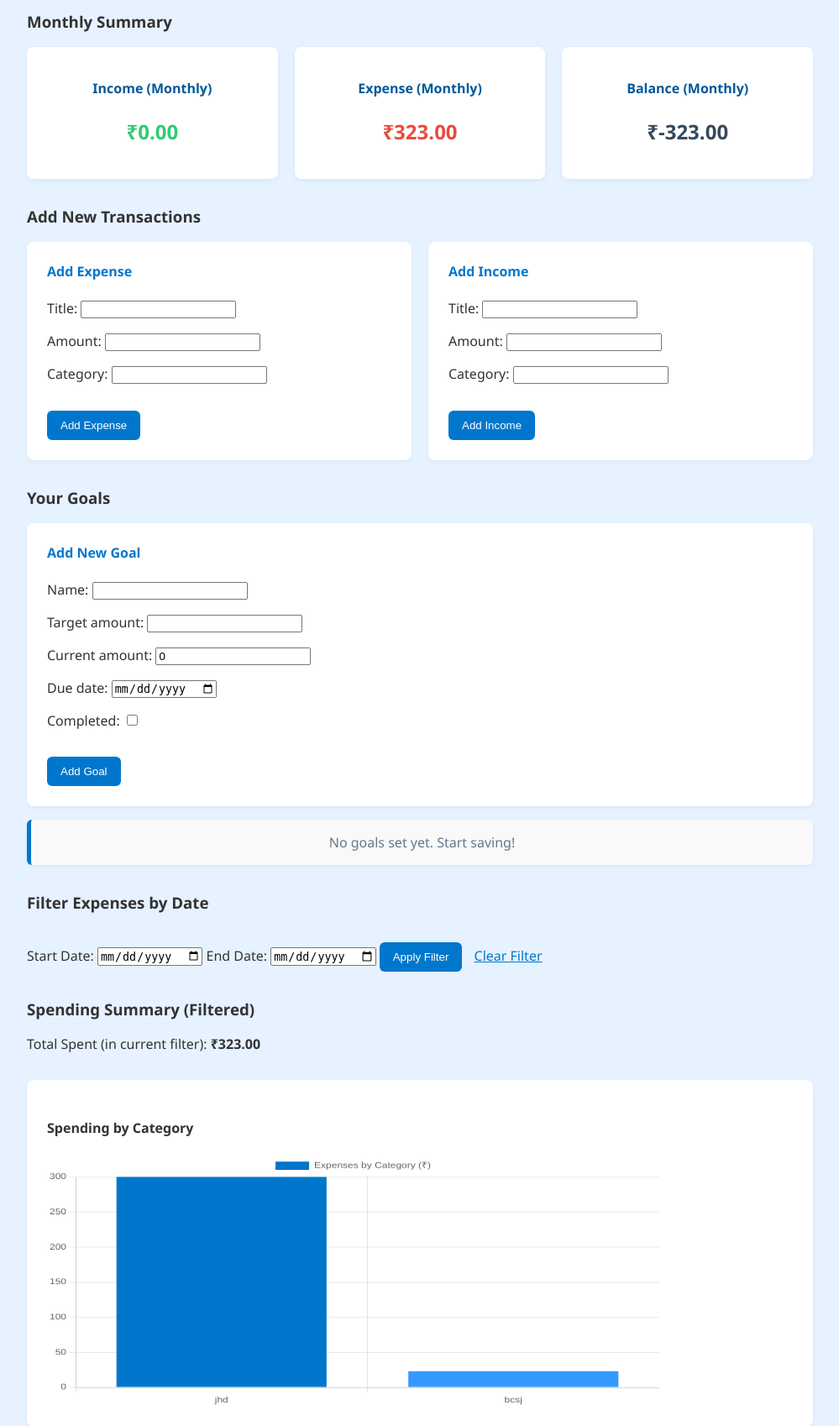
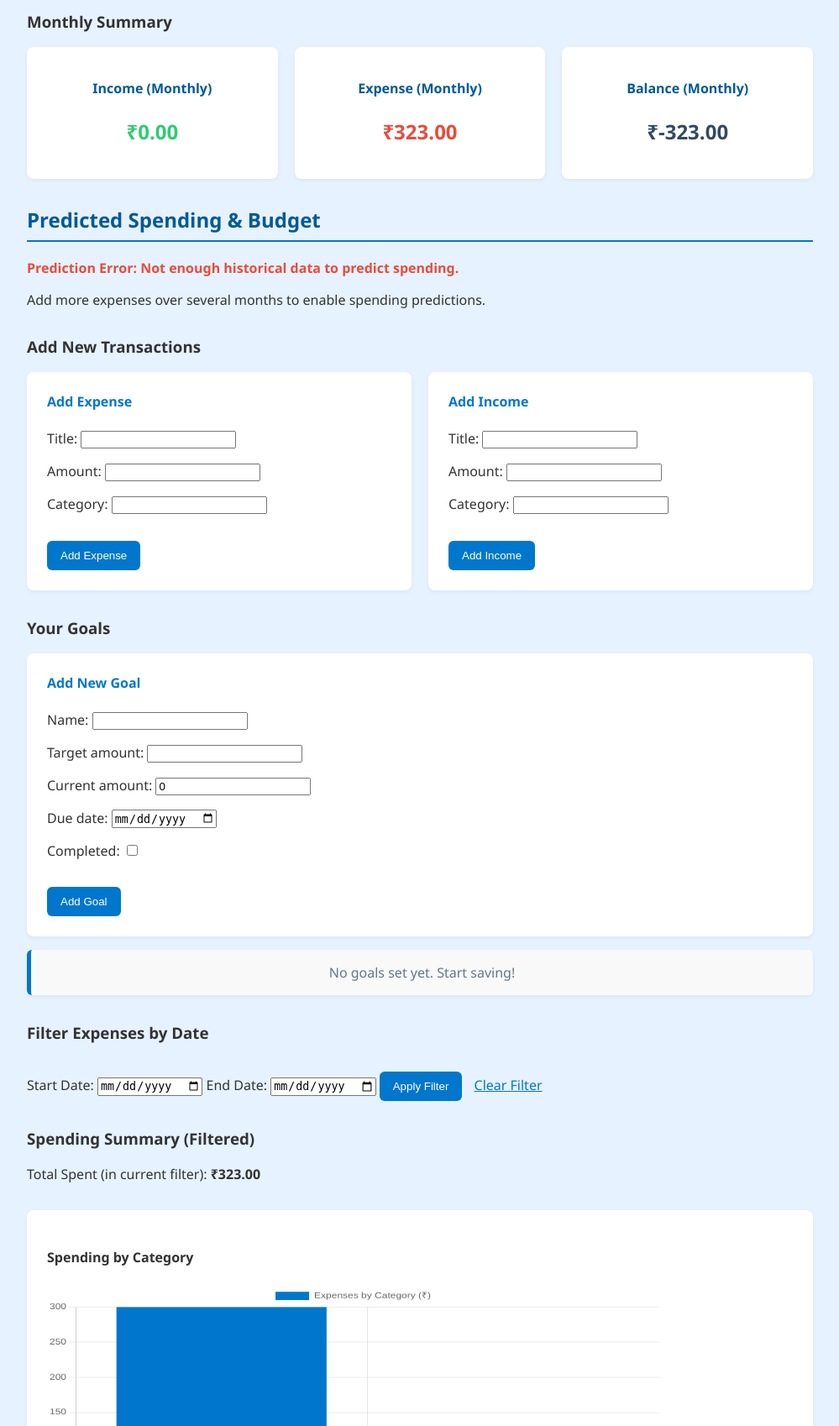
Before and after one commit to nandanarnandu/personal_expense_tracker, a Django app: page /dashboard/ in a window 1280 px wide. Shown: the part 417-2115 px from the top of the page at 84% size, without its empty margins (140-1139 px from the left). Run offline with Django 5.2, Linux system fonts and the light colour scheme; a user stored in the database is signed in; data comes from the database, SQL or seed files in the repository; both versions use the stored data as it was after the commit.

Commit message:
Predicted Spending & Budget

```diff
--- a/expenses/templates/expense/dashboard.html
+++ b/expenses/templates/expense/dashboard.html
@@ -412,6 +412,23 @@ form button:hover {
     </div>
 </section>
 
+<section>
+    <h2>Predicted Spending & Budget</h2>
+    {% if prediction_error %}
+        <p style="color: #e74c3c; font-weight: bold;">Prediction Error: {{ prediction_error }}</p>
+        <p>Add more expenses over several months to enable spending predictions.</p>
+    {% else %}
+        <p>Your predicted spending for the next month is: <strong style="color: #0077cc;">₹{{ predicted_spending|floatformat:2 }}</strong></p>
+        <p>
+            {% if total_spent > predicted_spending %}
+                <span style="color: #e74c3c; font-weight: bold;">Warning:</span> You are currently over your predicted monthly spending.
+            {% else %}
+                <span style="color: #28a745; font-weight: bold;">On Track:</span> You are within your predicted monthly spending.
+            {% endif %}
+        </p>
+    {% endif %}
+</section>
+
 <section aria-labelledby="add-transactions-title">
     <h3 id="add-transactions-title">Add New Transactions</h3>
     <div class="form-section">
--- a/expenses/views.py
+++ b/expenses/views.py
@@ -9,6 +9,8 @@ from django.db.models import Q, Sum
 from datetime import datetime, date, timedelta
 from decimal import Decimal
 import json
+import pandas as pd # NEW
+from sklearn.linear_model import LinearRegression # NEW
 
 class ExpenseForm(forms.ModelForm):
     class Meta:
@@ -48,6 +50,43 @@ def register(request):
         form = CustomUserCreationForm()
     return render(request, 'expense/register.html', {'form': form})
 
+# NEW: AI/ML function to predict spending
+def predict_monthly_spending(user):
+    all_expenses = Expense.objects.filter(owner=user).order_by('date')
+    if not all_expenses:
+        return None, "Not enough data to predict."
+
+    # Convert to DataFrame
+    df = pd.DataFrame(list(all_expenses.values('date', 'amount')))
+    df['date'] = pd.to_datetime(df['date'])
+    df['month'] = df['date'].dt.to_period('M')
+
+    # Group by month and sum amounts
+    monthly_spending = df.groupby('month')['amount'].sum()
+
+    # We need at least two months of data to create a trend
+    if len(monthly_spending) < 2:
+        return None, "Not enough historical data to predict spending."
+
+    # Prepare data for the linear regression model
+    X = pd.to_datetime(monthly_spending.index.to_timestamp()).astype('int64').values.reshape(-1, 1)
+    y = monthly_spending.values
+
+    # Train the model
+    model = LinearRegression()
+    model.fit(X, y)
+
+    # Predict for the next month
+    last_month_timestamp = pd.to_datetime(monthly_spending.index[-1].to_timestamp()).value
+    next_month_timestamp = pd.to_datetime(monthly_spending.index[-1].to_timestamp() + pd.DateOffset(months=1)).value
+
+    predicted_spending = model.predict([[next_month_timestamp]])[0]
+
+    # Round the prediction to 2 decimal places
+    predicted_spending = round(predicted_spending, 2)
+
+    return predicted_spending, None
+
 @login_required
 def dashboard(request):
     if request.method == 'POST':
@@ -78,7 +117,7 @@ def dashboard(request):
     else:
         expense_form = ExpenseForm()
         income_form = IncomeForm()
-        goal_form = GoalForm() # Initialize GoalForm for GET requests
+        goal_form = GoalForm()
 
     expenses = Expense.objects.filter(owner=request.user)
     incomes = Income.objects.filter(owner=request.user)
@@ -109,6 +148,9 @@ def dashboard(request):
     expenses = expenses.order_by('-date')
     incomes = incomes.order_by('-date')
 
+    # NEW: Predict next month's spending
+    predicted_spending_amount, prediction_error = predict_monthly_spending(request.user)
+
     total_spent = expenses.aggregate(Sum('amount'))['amount__sum']
     total_income = incomes.aggregate(Sum('amount'))['amount__sum']
 
@@ -123,20 +165,7 @@ def dashboard(request):
     monthly_labels = [item['month'] for item in monthly_summary]
     monthly_data = [float(item['total']) for item in monthly_summary]
 
-    # Fetch goals for the current user
     goals = Goal.objects.filter(owner=request.user).order_by('due_date')
-
-    # Calendar logic
-    today_date = date.today()
-    start_of_week = today_date - timedelta(days=today_date.weekday())
-    week_days = []
-    for i in range(7):
-        day_date = start_of_week + timedelta(days=i)
-        week_days.append({
-            'name': day_date.strftime('%a'),
-            'date': day_date.day,
-            'is_today': (day_date == today_date)
-        })
 
     context = {
         'expense_form': expense_form,
@@ -156,8 +185,9 @@ def dashboard(request):
         'category_data': json.dumps(category_data),
         'monthly_labels': json.dumps(monthly_labels),
         'monthly_data': json.dumps(monthly_data),
-        'current_month_year': today_date.strftime('%B %Y'),
-        'week_days': week_days,
+        'current_month_year': today.strftime('%B %Y'),
+        'predicted_spending': predicted_spending_amount, # NEW
+        'prediction_error': prediction_error, # NEW
     }
     return render(request, 'expense/dashboard.html', context)
 
@@ -196,7 +226,7 @@ def delete_expense(request, expense_id):
 
 @login_required
 def edit_goal(request, goal_id):
-    goal = get_object_or_404(Goal, pk=goal_id) # Using pk for the primary key
+    goal = get_object_or_404(Goal, pk=goal_id)
     if goal.owner != request.user:
         messages.error(request, "You are not authorized to edit this goal.")
         return redirect('dashboard')
@@ -212,11 +242,11 @@ def edit_goal(request, goal_id):
         'form': form,
         'goal': goal,
     }
-    return render(request, 'expense/edit_goal.html', context) # Corrected template path
+    return render(request, 'expense/edit_goal.html', context)
 
 @login_required
 def delete_goal(request, goal_id):
-    goal = get_object_or_404(Goal, pk=goal_id) # Using pk for the primary key
+    goal = get_object_or_404(Goal, pk=goal_id)
     if goal.owner != request.user:
         messages.error(request, "You are not authorized to delete this goal.")
         return redirect('dashboard')
@@ -225,4 +255,4 @@ def delete_goal(request, goal_id):
         messages.success(request, 'Goal deleted successfully!')
         return redirect('dashboard')
     messages.info(request, "Confirm deletion?")
-    return render(request, 'expense/confirm_delete_goal.html', {'goal': goal}) # Corrected template path
+    return render(request, 'expense/confirm_delete_goal.html', {'goal': goal})
```
Also changed, not shown: db.sqlite3.
